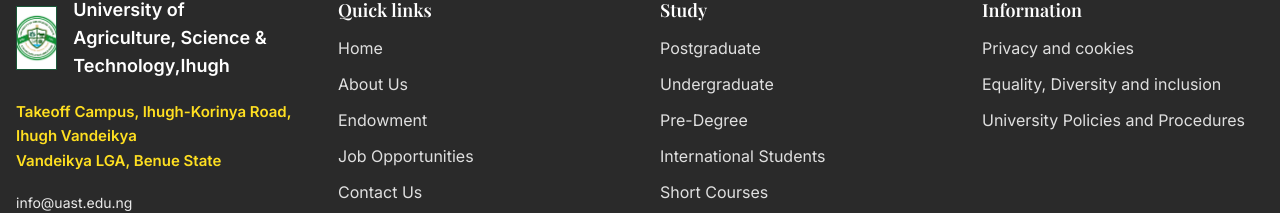
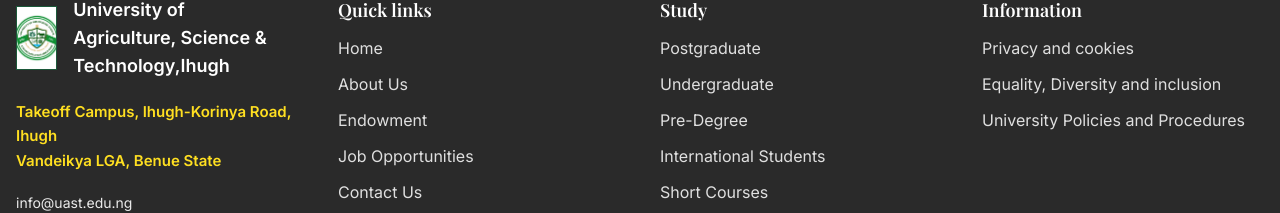
Before and after one commit to SoldierofGod-8/Uni-Website, a Next.js app in the folder uast-university-website/: page /programs in a window 1280 px wide. Shown: the part 1803-2016 px from the top of the page. Built offline with nearby package versions, Linux system fonts and the light colour scheme.

Commit message:
Footer Fixes

```diff
--- a/uast-university-website/src/components/layout/Footer.tsx
+++ b/uast-university-website/src/components/layout/Footer.tsx
@@ -73,8 +73,7 @@
 
             <div className="text-[15px] leading-relaxed">
               <p className="text-yellow-300 font-semibold">
-                Takeoff Campus, Ihugh-Korinya Road, Ihugh Vandeikya
-              </p>
+                Takeoff Campus, Ihugh-Korinya Road, Ihugh </p>
               <p className="text-yellow-300 font-semibold">Vandeikya LGA, Benue State</p>
             </div>
 
```
